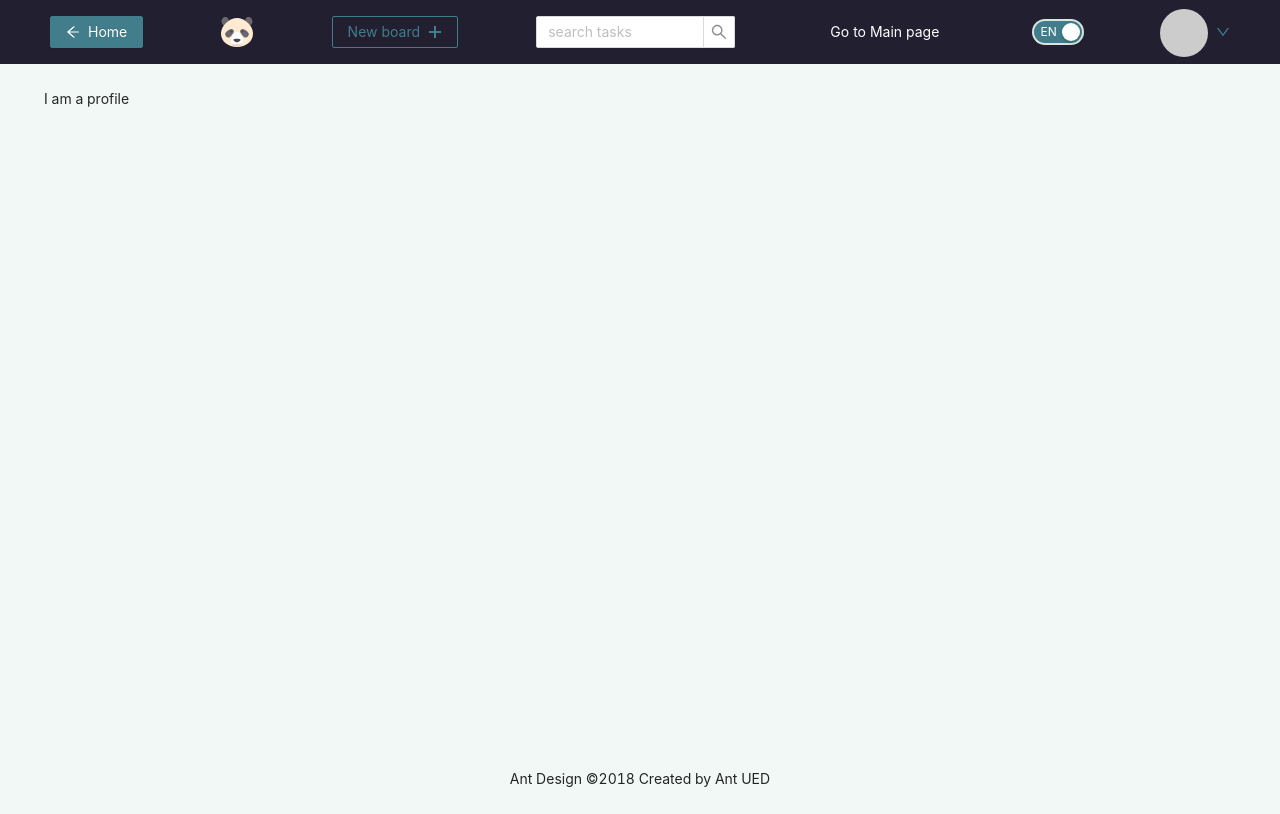
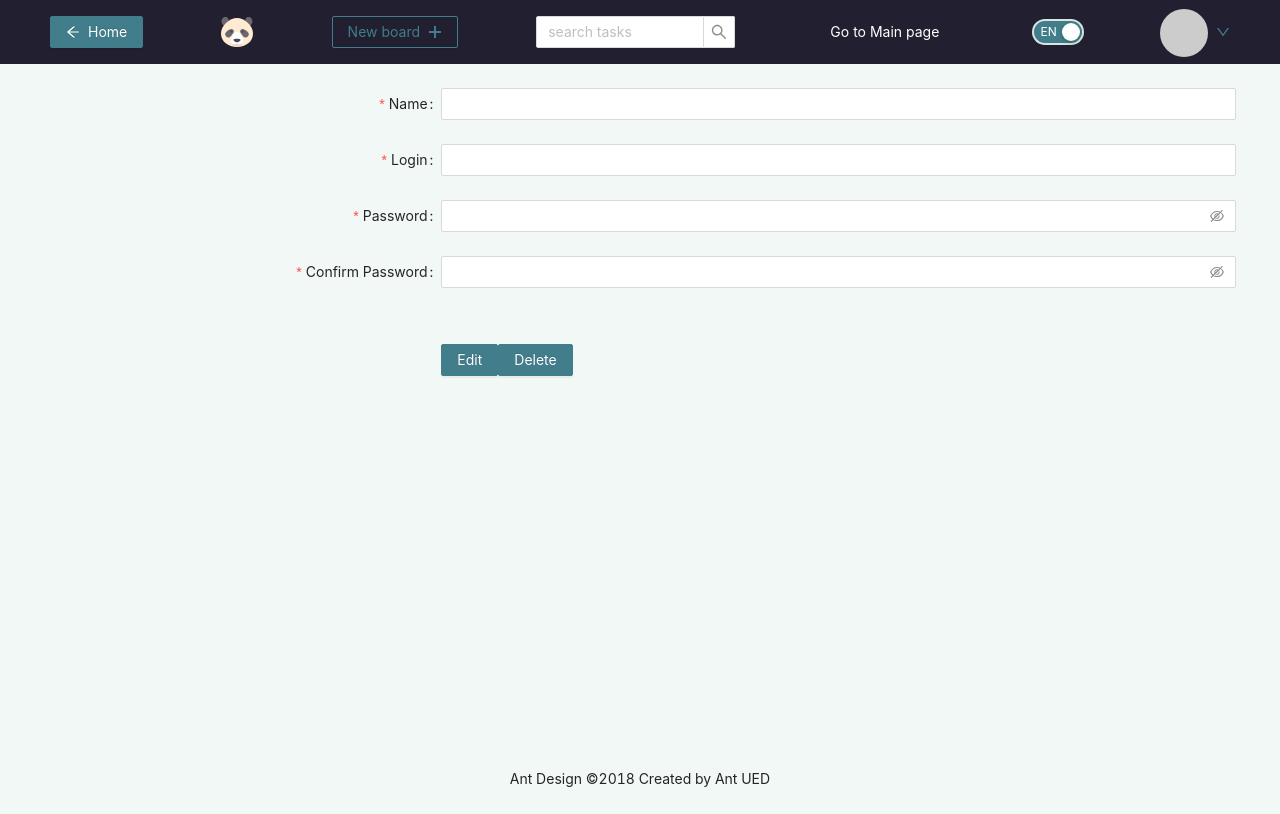
Before and after one commit to spadarynjaALINA/project-management-app, a React (Create React App) app: page /profile in a window 1280 px wide. Built offline with nearby package versions, Linux system fonts and the light colour scheme; no server answers; sample sign-in values are in the browser's storage.

Commit message:
feat: add update, delete user and sign out

```diff
--- a/src/App.tsx
+++ b/src/App.tsx
@@ -23,9 +23,9 @@ function App() {
             <Route path="/" element={<Welcome />} />
             <Route path="/signin" element={<SignIn />} />
             <Route path="/signup" element={<SignUp />} />
-            <Route path="/profile" element={<Profile />} />
+            <Route path="/profile" element={<PrivateRoute page={<Profile />} />} />
             <Route path="/boards" element={<PrivateRoute page={<Main />} />} />
-            <Route path="/boards/id" element={<PrivateRoute page={<Board />} />} />
+            <Route path="/boards/:id" element={<PrivateRoute page={<Board />} />} />
             <Route path="*" element={<NotFound />} />
           </Routes>
         </div>
--- a/src/features/sign-in/sign-in.tsx
+++ b/src/features/sign-in/sign-in.tsx
@@ -7,6 +7,7 @@ import jwt_decode from 'jwt-decode';
 import { useAppDispatch } from '../../hooks';
 import { IAuth, setAuthData } from './signInSlice';
 import { Navigate, useNavigate } from 'react-router-dom';
+import { useState } from 'react';
 
 interface IAuthorizationData {
   login: string;
@@ -21,8 +22,10 @@ export const SignIn = () => {
   const passInvalidMsg = t('passInvalidMsg');
   const dispatch = useAppDispatch();
   const navigate = useNavigate();
+  const [confirmLoading, setConfirmLoading] = useState(false);
 
   const onFinish = async (values: IAuthorizationData) => {
+    setConfirmLoading(true);
     try {
       const response = await AuthService.authorization(values.login, values.password);
       localStorage.setItem('token', response.data.token);
@@ -36,6 +39,8 @@ export const SignIn = () => {
       } else {
         message.error(t('noNameError'));
       }
+    } finally {
+      setConfirmLoading(false);
     }
   };
 
@@ -67,14 +72,14 @@ export const SignIn = () => {
           ]}
           hasFeedback
         >
-          <Input />
+          <Input autoComplete="username" />
         </Form.Item>
 
         <Form.Item
           label={t('password')}
           name="password"
           rules={[
-            { required: true, message: passMsg },
+            { required: true, whitespace: true, message: passMsg },
             {
               pattern: /^(?=.*[A-Za-z])(?=.*[0-9]).{8,12}$/,
               message: passInvalidMsg,
@@ -82,15 +87,19 @@ export const SignIn = () => {
           ]}
           hasFeedback
         >
-          <Input.Password />
+          <Input.Password autoComplete="current-password" />
         </Form.Item>
+
         <Form.Item wrapperCol={{ offset: 8, span: 16 }}>
+          {!confirmLoading ? (
             <Button type="primary" htmlType="submit">
               {t('submit')}
             </Button>
+          ) : (
             <Button type="primary" loading>
               {t('submitting')}
             </Button>
+          )}
         </Form.Item>
       </Form>
     </>
--- a/src/features/sign-up/sign-up.tsx
+++ b/src/features/sign-up/sign-up.tsx
@@ -7,12 +7,8 @@ import { useAppDispatch } from '../../hooks';
 import { IAuth, setAuthData } from '../sign-in/signInSlice';
 import jwt_decode from 'jwt-decode';
 import './sign-up.less';
-interface IRegistrationData {
-  userName: string;
-  login: string;
-  password: string;
-  confirm?: string;
-}
+import { useState } from 'react';
+import { IRegistrationData } from '../../interfaces/interfaces';
 
 const formItemLayout = {
   labelCol: {
@@ -50,9 +46,11 @@ export const SignUp = () => {
   const passInvalidMsg = t('passInvalidMsg');
   const dispatch = useAppDispatch();
   const navigate = useNavigate();
+  const [confirmLoading, setConfirmLoading] = useState(false);
 
   const onFinish = async (values: IRegistrationData) => {
     const { userName, login, password } = values;
+    setConfirmLoading(true);
     try {
       await AuthService.registration(userName, login, password);
       message.success(t('successRegisterMsg'));
@@ -67,13 +65,22 @@ export const SignUp = () => {
       } else {
         message.error(t('noNameError'));
       }
+    } finally {
+      setConfirmLoading(false);
     }
   };
 
   return (
     <>
       {localStorage.getItem('token') && <Navigate to="/boards" replace={true} />}
-      <Form {...formItemLayout} form={form} name="register" onFinish={onFinish} scrollToFirstError>
+      <Form
+        {...formItemLayout}
+        form={form}
+        name="register"
+        autoComplete="off"
+        onFinish={onFinish}
+        scrollToFirstError
+      >
         <Form.Item
           name="userName"
           label={t('name')}
@@ -100,7 +107,7 @@ export const SignUp = () => {
           ]}
           hasFeedback
         >
-          <Input />
+          <Input autoComplete="username" />
         </Form.Item>
 
         <Form.Item
@@ -115,7 +122,7 @@ export const SignUp = () => {
           ]}
           hasFeedback
         >
-          <Input.Password />
+          <Input.Password autoComplete="new-password" />
         </Form.Item>
 
         <Form.Item
@@ -138,16 +145,19 @@ export const SignUp = () => {
             }),
           ]}
         >
-          <Input.Password />
+          <Input.Password autoComplete="new-password" />
         </Form.Item>
 
         <Form.Item {...tailFormItemLayout}>
+          {!confirmLoading ? (
             <Button type="primary" htmlType="submit">
               {t('register')}
             </Button>
+          ) : (
             <Button type="primary" loading>
               {t('registering')}
             </Button>
+          )}
         </Form.Item>
       </Form>
     </>
--- a/src/pages/profile/profile.tsx
+++ b/src/pages/profile/profile.tsx
@@ -1,5 +1,178 @@
 import React from 'react';
+import { Button, Form, Input, message } from 'antd';
+import axios from 'axios';
+import { useTranslation } from 'react-i18next';
+import { useAppDispatch } from '../../hooks';
+import { IAuth, setAuthData } from '../../features/sign-in/signInSlice';
+import jwt_decode from 'jwt-decode';
+import '../../features/sign-up/sign-up.less';
+import { useState } from 'react';
+import { IRegistrationData } from '../../interfaces/interfaces';
+import { CustomModal } from '../../features/modal/modal';
+import UserService from '../../api-services/UserService';
+
+const formItemLayout = {
+  labelCol: {
+    xs: { span: 24 },
+    sm: { span: 8 },
+  },
+  wrapperCol: {
+    xs: { span: 24 },
+    sm: { span: 16 },
+  },
+};
+const tailFormItemLayout = {
+  wrapperCol: {
+    xs: {
+      span: 24,
+      offset: 0,
+    },
+    sm: {
+      span: 16,
+      offset: 8,
+    },
+  },
+};
 
 export const Profile = () => {
-  return React.createElement('div', null, 'I am a profile');
+  const [form] = Form.useForm();
+  const { t } = useTranslation();
+  const loginMsg = t('loginMsg');
+  const passMsg = t('passMsg');
+  const confirmPassMsg = t('confirmPassMsg');
+  const passMatchMsg = t('passMatchMsg');
+  const nameMsg = t('nameMsg');
+  const nameInvalidMsg = t('nameInvalidMsg');
+  const loginInvalidMsg = t('loginInvalidMsg');
+  const passInvalidMsg = t('passInvalidMsg');
+  const dispatch = useAppDispatch();
+  const [confirmLoading, setConfirmLoading] = useState(false);
+  const [openConfirm, setOpenConfirm] = useState(false);
+
+  const onFinish = async (values: IRegistrationData) => {
+    const { userName, login, password } = values;
+    setConfirmLoading(true);
+    try {
+      const token = localStorage.getItem('token') as string;
+      const { userId } = jwt_decode(token) as IAuth;
+      await UserService.updateUser(userId, userName, login, password);
+      message.success(t('updateUserMsg'));
+      dispatch(setAuthData(userId, login));
+    } catch (e) {
+      if (axios.isAxiosError(e)) {
+        message.error(t('userError'));
+      } else {
+        message.error(t('noNameError'));
+      }
+    } finally {
+      setConfirmLoading(false);
+    }
+  };
+
+  const showConfirm = () => {
+    setOpenConfirm(true);
+  };
+
+  const closeConfirm = () => {
+    setOpenConfirm(false);
+  };
+
+  return (
+    <Form
+      {...formItemLayout}
+      form={form}
+      name="register"
+      autoComplete="off"
+      onFinish={onFinish}
+      scrollToFirstError
+    >
+      <Form.Item
+        name="userName"
+        label={t('name')}
+        rules={[
+          { required: true, message: nameMsg, whitespace: true },
+          {
+            pattern: /^[a-zA-Z ]{2,}$/,
+            message: nameInvalidMsg,
+          },
+        ]}
+        hasFeedback
+      >
+        <Input />
+      </Form.Item>
+      <Form.Item
+        name="login"
+        label={t('login')}
+        rules={[
+          { required: true, message: loginMsg, whitespace: true },
+          {
+            pattern: /^[A-Za-z\d]{5,}$/,
+            message: loginInvalidMsg,
+          },
+        ]}
+        hasFeedback
+      >
+        <Input autoComplete="username" />
+      </Form.Item>
+
+      <Form.Item
+        name="password"
+        label={t('password')}
+        rules={[
+          { required: true, message: passMsg },
+          {
+            pattern: /^(?=.*[A-Za-z])(?=.*[0-9]).{8,12}$/,
+            message: passInvalidMsg,
+          },
+        ]}
+        hasFeedback
+      >
+        <Input.Password autoComplete="new-password" />
+      </Form.Item>
+
+      <Form.Item
+        name="confirm"
+        label={t('confirmPassword')}
+        dependencies={['password']}
+        hasFeedback
+        rules={[
+          {
+            required: true,
+            message: confirmPassMsg,
+          },
+          ({ getFieldValue }) => ({
+            validator(_, value) {
+              if (!value || getFieldValue('password') === value) {
+                return Promise.resolve();
+              }
+              return Promise.reject(new Error(passMatchMsg));
+            },
+          }),
+        ]}
+      >
+        <Input.Password autoComplete="new-password" />
+      </Form.Item>
+
+      <Form.Item
+        {...tailFormItemLayout}
+        extra={[
+          <Button key={'edit'} type="primary" htmlType="submit" loading={confirmLoading}>
+            {t('edit')}
+          </Button>,
+          <Button key={'del'} type="primary" onClick={showConfirm}>
+            {t('delete')}
+          </Button>,
+          <CustomModal
+            key={'del-confirm'}
+            open={openConfirm}
+            cancel={closeConfirm}
+            footer={true}
+            title={t('deleteUser')}
+          >
+            <p>{t('deleteUserQuestion')}</p>
+          </CustomModal>,
+        ]}
+      ></Form.Item>
+    </Form>
+  );
 };
--- a/src/translations/en.ts
+++ b/src/translations/en.ts
@@ -3,8 +3,12 @@ export const TRANSLATIONS_EN = {
   home: 'Home',
   mainPage: 'Go to Main page',
   newBoard: 'New board',
+  newTask: 'New task',
+  newColumn: 'New column',
   deleteBoard: 'Delete board',
   editBoard: 'Edit board',
+  deleteColumn: 'Delete column',
+  deleteUser: 'Delete user',
   searchTasks: 'search tasks',
   signIn: 'Sign in',
   signUp: 'Sign up',
@@ -23,6 +27,8 @@ export const TRANSLATIONS_EN = {
   name: 'Name',
   title: 'Title',
   description: 'Description',
+  edit: 'Edit',
+  delete: 'Delete',
   titleMsg: 'Please input title',
   confirmPassword: 'Confirm Password',
   passMsg: 'Please input your password!',
@@ -36,11 +42,20 @@ export const TRANSLATIONS_EN = {
   nameInvalidMsg: 'The name must be at least 2 characters and contain only letters',
   userError: 'User not found!',
   boardError: 'Board not found!',
-  noNameError: 'Error!',
+  columnError: 'Column not found!',
+  taskError: 'Task not found!',
+  noNameError: 'Something went wrong...',
   successLoginMsg: 'Login successful!',
   successRegisterMsg: 'You are registered!',
   createBoardMsg: 'The board was created!',
   updateBoardMsg: 'The board was updated!',
-  deleteBoardMsg: 'The board was deleted!',
-  deleteBoardQuestion: 'Are you really want to delete this board?',
+  deleteBoardMsg: 'Board deleted!',
+  deleteColumnMsg: 'Column deleted',
+  updateUserMsg: 'User data updated!',
+  deleteUserMsg: 'User deleted!',
+  deleteBoardQuestion: 'Do you really want to delete this board?',
+  deleteColumnQuestion: 'Do you really want to delete this column?',
+  deleteUserQuestion: 'Do you really want to delete the user?',
+  updateProfile: 'Profile updated!',
+  deleteProfile: 'Profile deleted!',
 };
```
Also changed, not shown: src/components/columnComponent/column-conponent.tsx (+8 -8 lines), src/features/header/header.tsx (+10 -5 lines), src/features/modal/modal.tsx (+16 -8 lines), src/interfaces/interfaces.ts (+7 -0 lines), src/translations/ru.ts (+16 -1 lines). Lines whose indentation alone changed are shown as unchanged.
